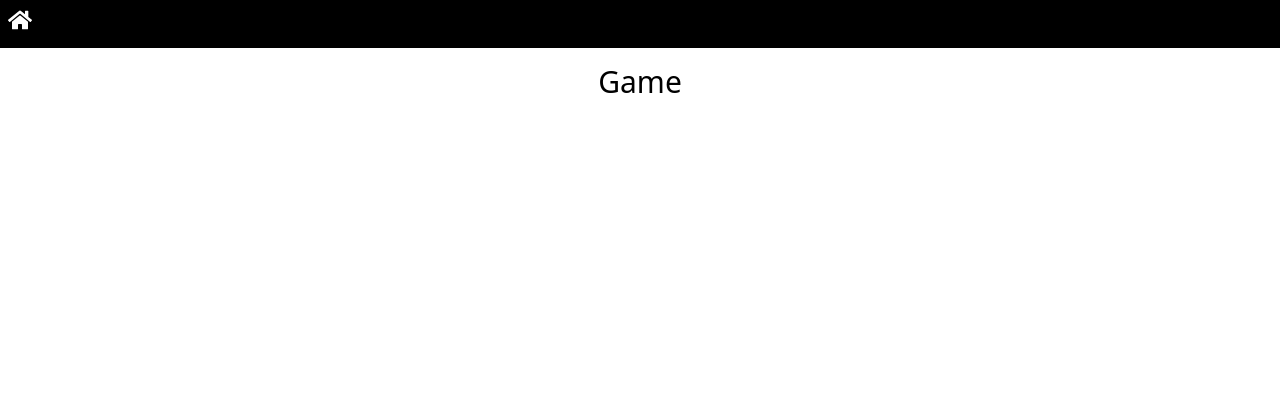
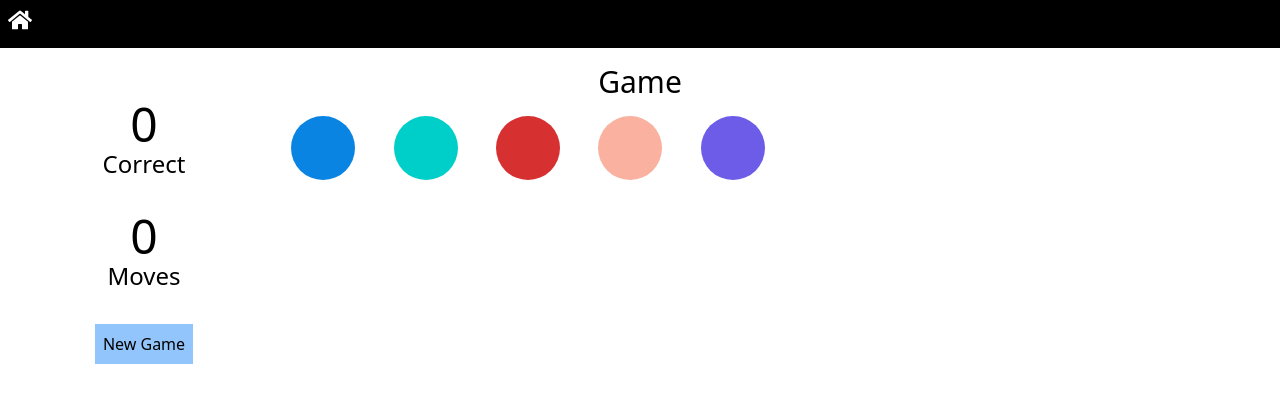
Before and after one commit to coolinmc6/medium, a Next.js app: page /article-001-game in a window 1280 px wide. Shown: the top 402 px of the page. Built offline with nearby package versions, Linux system fonts and the light colour scheme.

Commit message:
Build the board

```diff
--- a/src/app/article-001-game/page.tsx
+++ b/src/app/article-001-game/page.tsx
@@ -1,7 +1,41 @@
+"use client"
+
+import { createGame } from "./gameHelpers"
+
 export default function Game() {
+  const game = createGame()
+
+  const handleNewGame = () => {
+    console.log('new game!')
+  }
   return (
     <div className="p-4 bg-white flex-grow">
       <h1 className="text-3xl text-center">Game</h1>
+      <div className="flex flex-col md:flex-row max-w-3xl">
+        <div className="w-full md:w-1/3 flex-row md:flex-col">
+          <div className="text-center"></div>
+          <div className="text-center md:mb-8">
+            <div className="text-5xl">{game.correct}</div>
+            <div className="text-2xl">Correct</div>
+          </div>
+          <div className="text-center md:mb-8">
+            <div className="text-5xl">{game.moves}</div>
+            <div className="text-2xl">Moves</div>
+          </div>
+          <div className="text-center">
+            <button className="bg-blue-300 p-2" onClick={handleNewGame}>New Game</button>
+          </div>
+        </div>
+        <div className="w-full md:w-2/3">
+          <div className="mb-4 mt-4">
+            <div className="flex justify-around mb-4">
+                {game.board.map((hexColor) => {
+                  return <div key={hexColor} className={'w-16 h-16 rounded-full'} style={{ backgroundColor: hexColor}}  />
+                })}
+              </div>
+            </div>
+        </div>
+      </div>
     </div>
   )
 }
```
